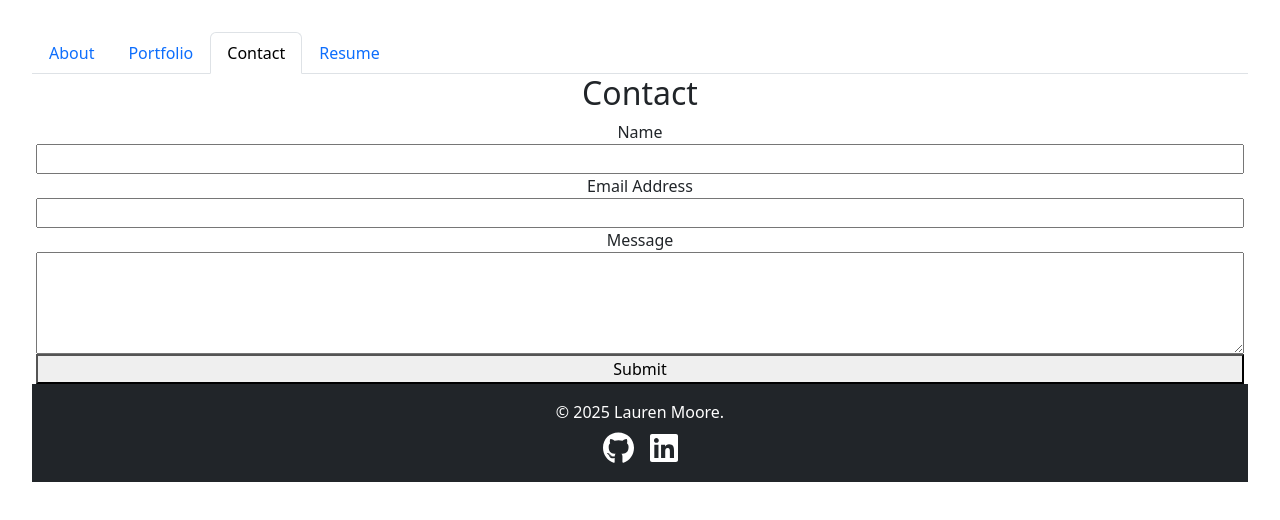
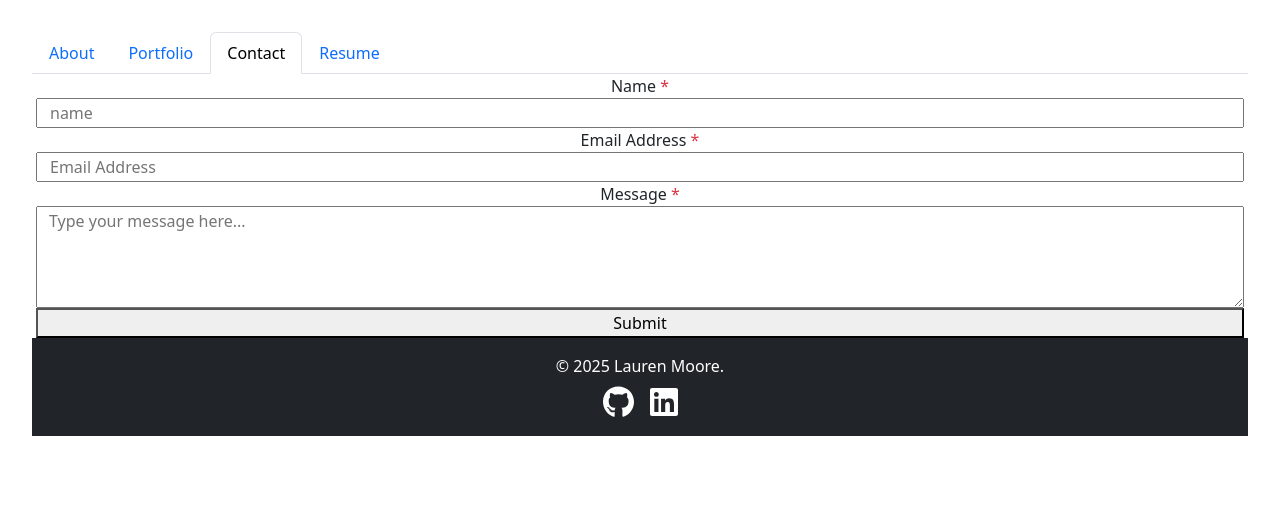
Before and after one commit to Lauren245/portfolio-site, a React (Vite) app: page /Contact in a window 1280 px wide. Shown: the top 520 px of the page. Built offline with nearby package versions, Linux system fonts and the light colour scheme.

Commit message:
added useState to elements of the contact form.

```diff
--- /dev/null
+++ b/src/components/Form.jsx
@@ -0,0 +1,101 @@
+import { useState } from 'react';
+
+
+function Form(){
+
+    const [name, setName] = useState('');
+    const [email, setEmail] = useState('');
+    const [message, setMessage] = useState('');
+    const [errorMessage, setErrorMessage] = useState('');
+
+    const handleInputChange = (e) => {
+        const { target } = e;
+        const inputType = target.name;
+        const inputValue = target.value;
+
+        switch(inputType){
+            case 'name':
+                setName(inputValue);
+                break;
+            case 'email':
+                setEmail(inputValue);
+                break;
+            case 'message':
+                setMessage(inputValue);
+                break;
+            default:
+                setErrorMessage("an unknown error occured. Please try again.");
+        };
+    };
+
+    const handleFormSubmit = (e) => {
+       e.preventDefault();
+       //TODO: add call to validation code if desired
+       //This will eventually redirect to a page with contact information on it, but that is for a later version
+       setName('');
+       setEmail('');
+       setMessage('');
+    };
+
+    return(
+        <>
+
+            <form onSubmit={handleFormSubmit}>
+                <div className="row">
+                    <label htmlFor="name">
+                        Name <span className="text-danger">*</span>
+                    </label>
+                    <input
+                        value={name}
+                        name="name"
+                        onChange={handleInputChange}
+                        type="text"
+                        placeholder="name"
+                        required
+                    />
+                </div>
+
+                <div className="row">
+                    <label htmlFor="email">
+                        Email Address <span className="text-danger">*</span>
+                    </label>
+                    <input
+                        value={email}
+                        name="email"
+                        onChange={handleInputChange}
+                        type="email"
+                        placeholder="Email Address"
+                        required
+                    />
+                </div>
+
+                <div className="row">
+                    <label htmlFor="message">
+                        Message <span className="text-danger">*</span>
+                    </label>
+                    <textarea
+                        id="message"
+                        value={message}
+                        name="message"
+                        onChange={handleInputChange}
+                        rows={4}
+                        cols={20}
+                        placeholder="Type your message here..."
+                        required
+                    />
+                </div>
+
+                <div className="row">
+                    <button type="submit">Submit</button>
+                </div>
+            </form>
+            {errorMessage && (
+                <div>
+                    <p className="error-message">{errorMessage}</p>
+                </div>
+            )}
+        </>
+    );
+};
+
+export default Form;
--- a/src/pages/Contact.jsx
+++ b/src/pages/Contact.jsx
@@ -1,30 +1,7 @@
+import Form from "../components/Form";
+
 export default function Contact(){
-    return(
-        <>
-            <h2>Contact</h2>
-
-            <form>
-                <div className="row">
-                    <label htmlFor="name">Name</label>
-                    <input type="text" id="name"></input>
-                </div>
-
-                <div className="row">
-                    <label htmlFor="email">Email Address</label>
-                    <input type="email" id="email"></input>
-                </div>
-
-                <div className="row">
-                    <label htmlFor="message">Message</label>
-                    <textarea id="message" name="message" rows={4} cols={20}></textarea>
-                </div>
-
-                <div className="row">
-                    <button className="submitBtn">Submit</button>
-                </div>
-
-
-            </form>
-        </>
-    );
+  return(
+    <Form />
+  );
 }
```
